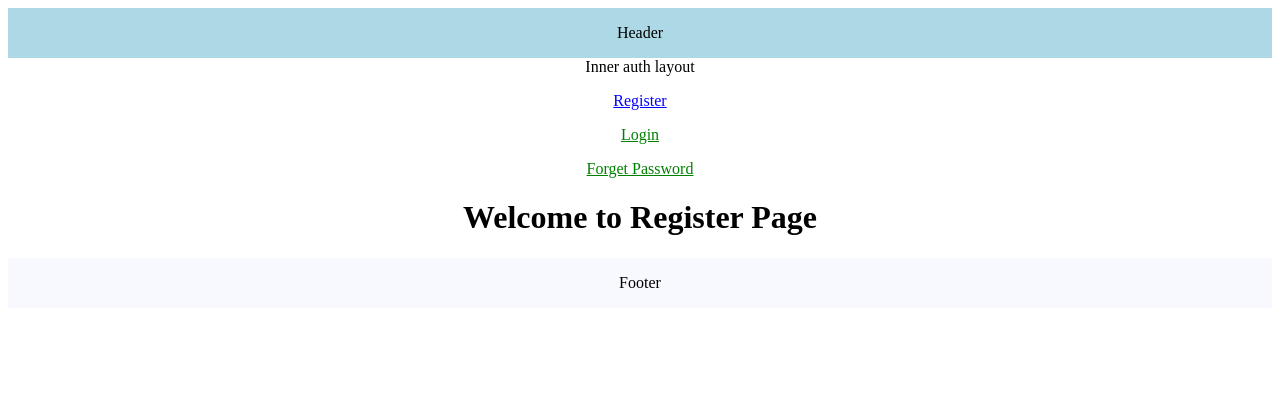
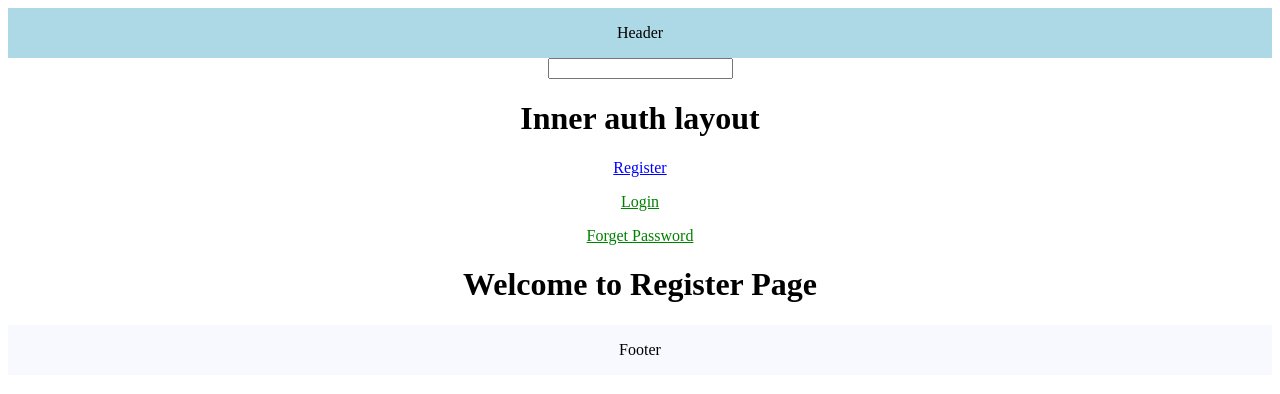
Before and after one commit to Rajitha-Kilaru/nextjs-course, a Next.js app: page /register in a window 1280 px wide. Shown: the top 394 px of the page. Built offline with nearby package versions, Linux system fonts and the light colour scheme.

Commit message:
templates

```diff
--- a/src/app/(auth)/layout.tsx
+++ b/src/app/(auth)/template.tsx
@@ -1,6 +1,7 @@
 "use client";
 import Link from "next/link";
 import { usePathname } from "next/navigation";
+import { useState } from "react";
 
 export default function authLayout({
     children,
@@ -13,9 +14,13 @@ export default function authLayout({
       {name: "Login", href: "/login"},
       {name: "Forget Password", href: "/forget-password"}
     ]
+
+    const [inputVal, setInputVal] = useState('')
+
     return (
         <>
-        Inner auth layout
+        <input value={inputVal} onChange={e => setInputVal(e.target.value)} />
+        <h1>Inner auth layout</h1>
         {navLinks.map((item, index) => {
           const isActive = pathname.startsWith(item.href)
           return (
```
